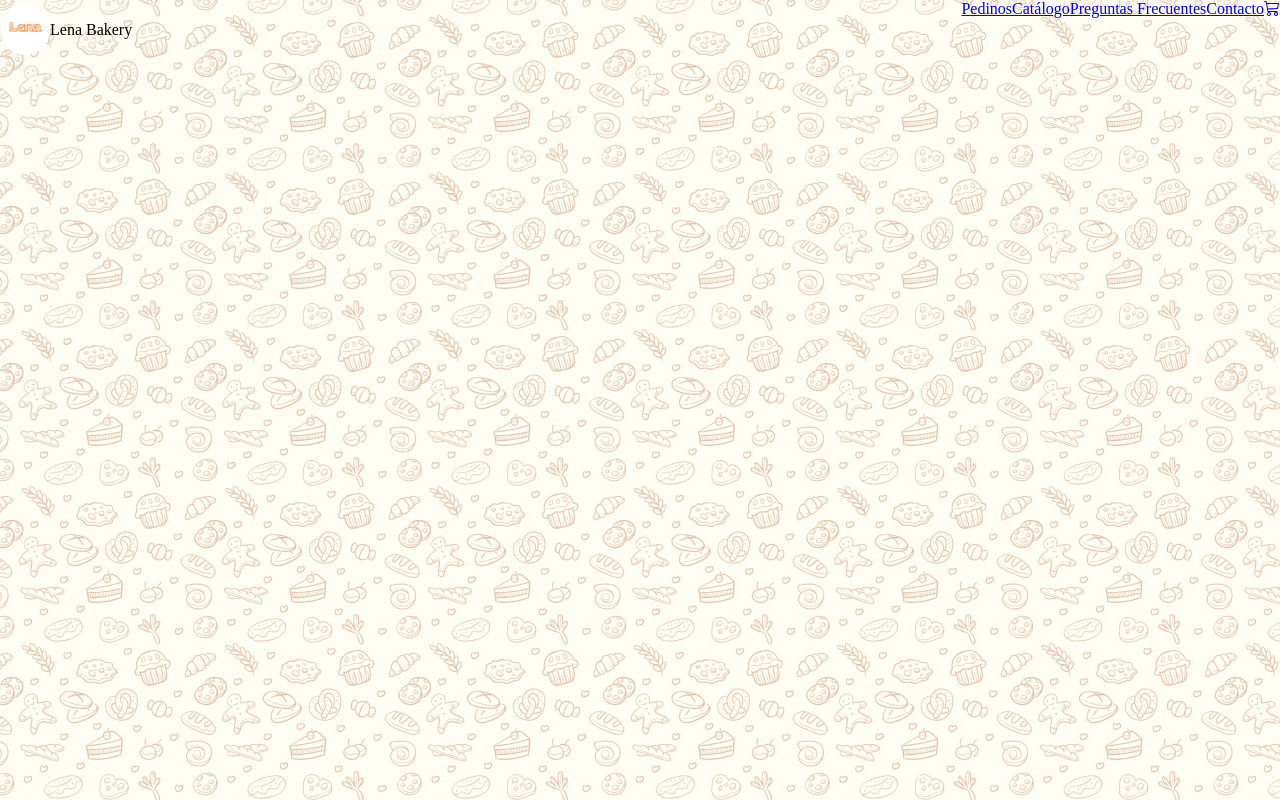
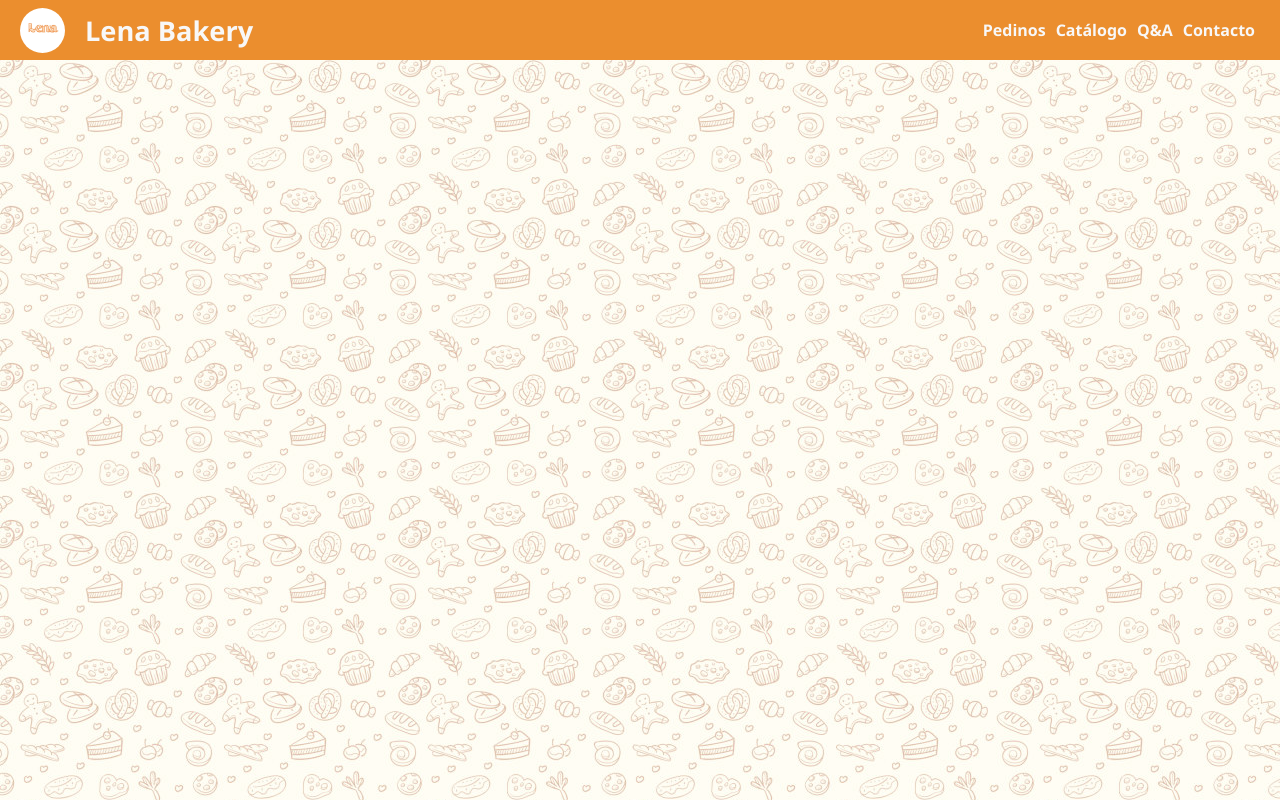
Before and after one commit to nunezjorgepy/Lena-Bakery, a React (Vite) app: page /buy in a window 1280 px wide. Built offline with nearby package versions, Linux system fonts and the light colour scheme.

Commit message:
Estilizado el Header, aunque falta lograr que no sea ell 100%, sino un mínimo entre 1200px y 100dvw

```diff
--- a/src/components/HeaderComponent.css
+++ b/src/components/HeaderComponent.css
@@ -4,6 +4,10 @@ header {
     width: 100dvw;
     height: 60px;
     display: flex;
+    background-color: var(--primary-color);
+    position: fixed;
+    top: 0;
+    padding: 0 20px;
 }
 
 .logo-container {
@@ -13,7 +17,32 @@ header {
 }
 
 .header-logo {
-    width: 50px;
-    height: 50px;
+    width: 45px;
+    height: 45px;
     border-radius: 50%;
+    margin-right: 20px;
 }
+
+.header-company-name {
+    color: var(--light-color);
+    font-size: 1.7rem;
+    font-weight: bold;
+}
+
+.links-container {
+    height: 100%;
+    display: flex;
+    align-items: center;
+}
+
+.header-link {
+    padding: 0 5px;
+    text-decoration: none;
+    color: var(--light-color);
+    font-weight: bold;
+    position: relative;
+    transition: all 0.3s ease;
+}
+.header-link:hover {
+    color: var(--dark-color);
+}
--- a/src/components/HeaderComponent.jsx
+++ b/src/components/HeaderComponent.jsx
@@ -12,11 +12,8 @@ function HeaderComponent() {
         <div className="links-container">
             <Link className='header-link' to='/'>Pedinos</Link>
             <Link className='header-link' to='/'>Catálogo</Link>
-            <Link className='header-link' to='/'>Preguntas Frecuentes</Link>
+            <Link className='header-link' to='/'>Q&A</Link>
             <Link className='header-link' to='/'>Contacto</Link>
-            <Link className='header-link' to='/'>
-                <i className="bi bi-cart3"></i>
-            </Link>
         </div>
     </header>
   )
--- a/src/index.css
+++ b/src/index.css
@@ -2,6 +2,7 @@
   margin: 0;
   padding: 0;
   box-sizing: border-box;
+  font-family: 'Segoe UI', Tahoma, Geneva, Verdana, sans-serif;
 }
 
 body {
```
